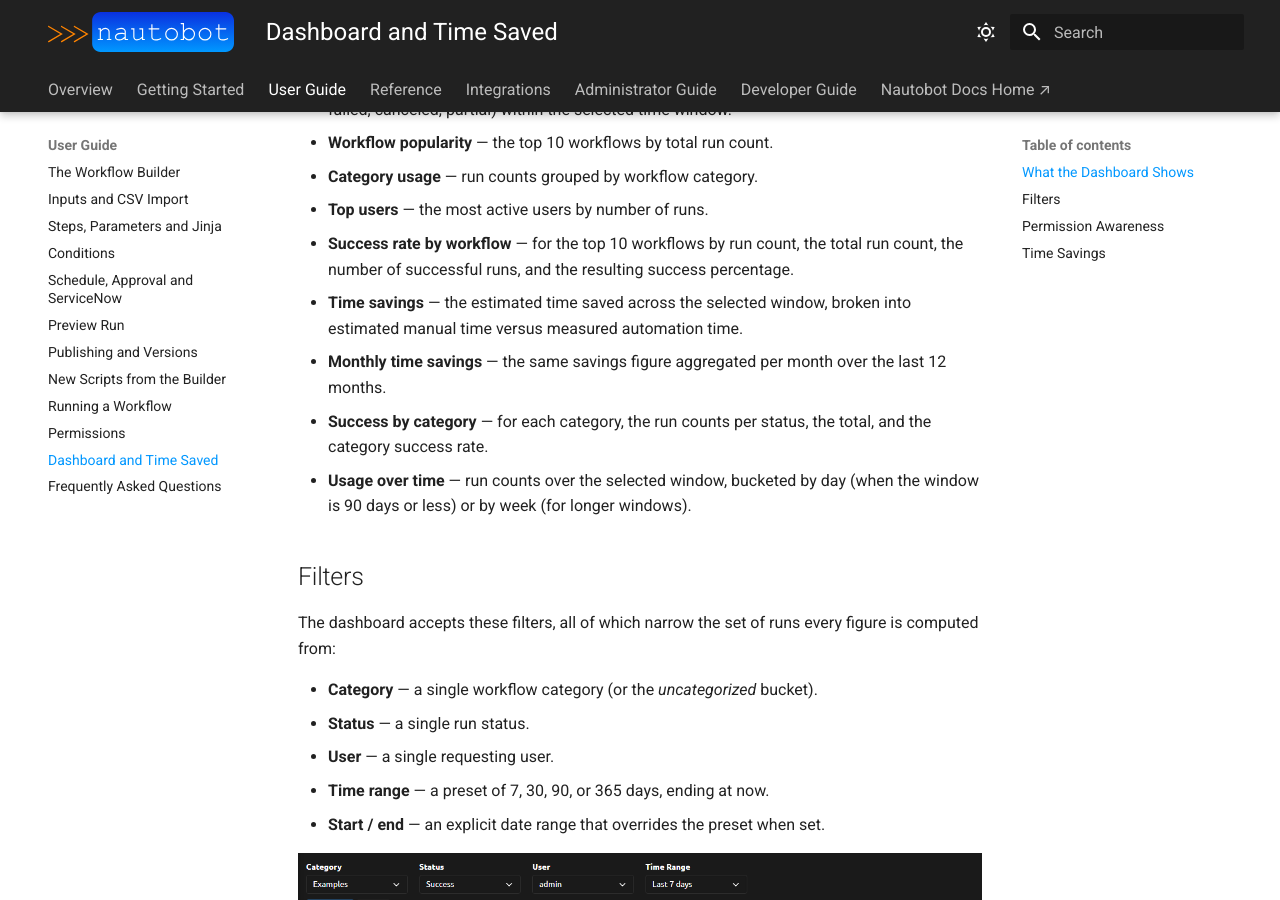
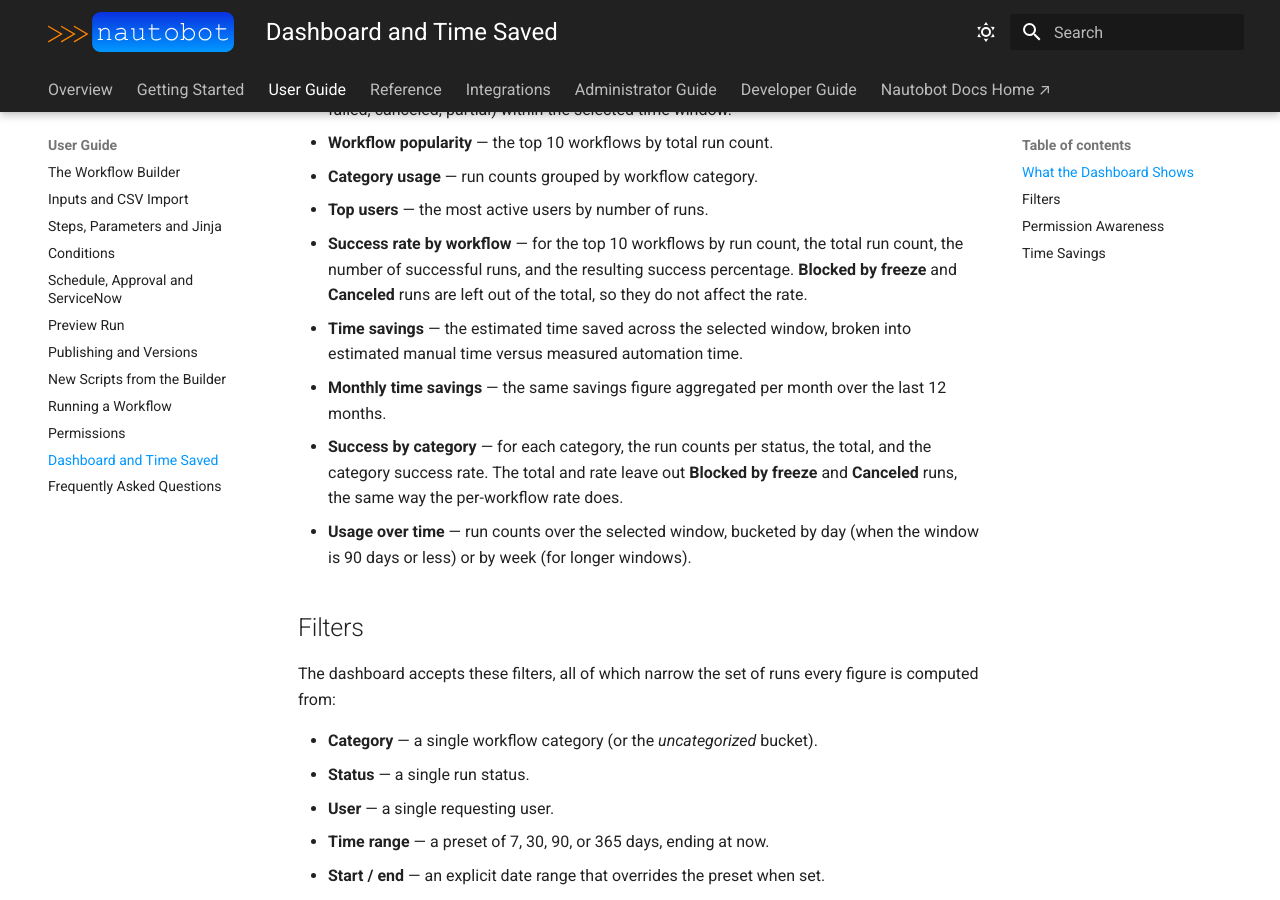
Before and after one commit to eric-fetty/Nautobot_Workflow_Engine, an MkDocs documentation site: the page built from docs/user/app_reporting.md, in a window 1280 px wide and 900 px high, scrolled down 817 px. Built offline with MkDocs 1.6.1 and Material for MkDocs 9.7.7, drawn with Linux system fonts in a browser that asks for light colours.

Commit message:
Exclude canceled runs from the workflow success rate
Blocked runs were already left out of the dashboard, category, and
Workflows-list success rates. Canceled runs now are too, so they no
longer pull the percentage down or inflate the 30-day run count.

```diff
--- a/docs/user/app_reporting.md
+++ b/docs/user/app_reporting.md
@@ -18,12 +18,16 @@ scope.
 - **Top users** — the most active users by number of runs.
 - **Success rate by workflow** — for the top 10 workflows by run count, the total
   run count, the number of successful runs, and the resulting success percentage.
+  **Blocked by freeze** and **Canceled** runs are left out of the total, so they
+  do not affect the rate.
 - **Time savings** — the estimated time saved across the selected window, broken
   into estimated manual time versus measured automation time.
 - **Monthly time savings** — the same savings figure aggregated per month over the
   last 12 months.
 - **Success by category** — for each category, the run counts per status, the
-  total, and the category success rate.
+  total, and the category success rate. The total and rate leave out
+  **Blocked by freeze** and **Canceled** runs, the same way the per-workflow
+  rate does.
 - **Usage over time** — run counts over the selected window, bucketed by day (when
   the window is 90 days or less) or by week (for longer windows).
 
```
Also changed, not shown: docs/admin/change_freezes.md (+2 -1 lines), docs/user/builder.md (+1 -1 lines), 3 other files.
